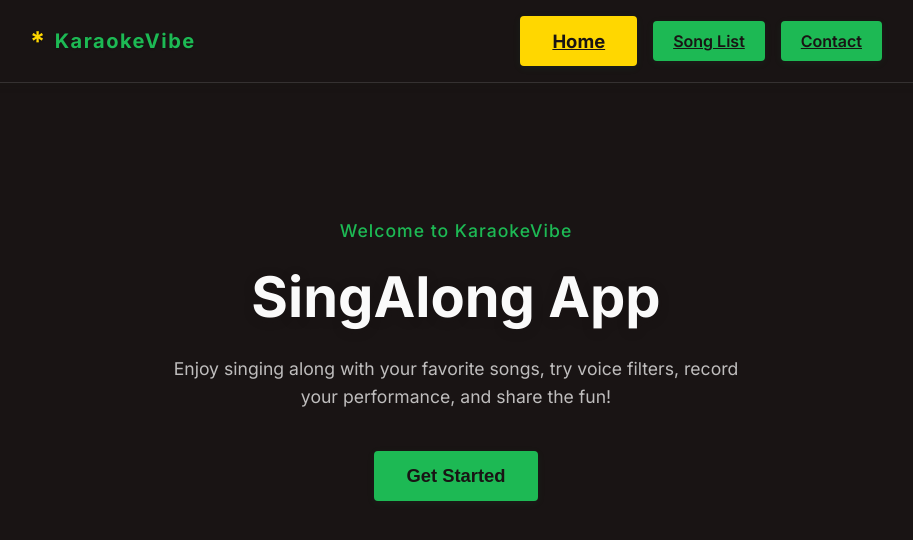
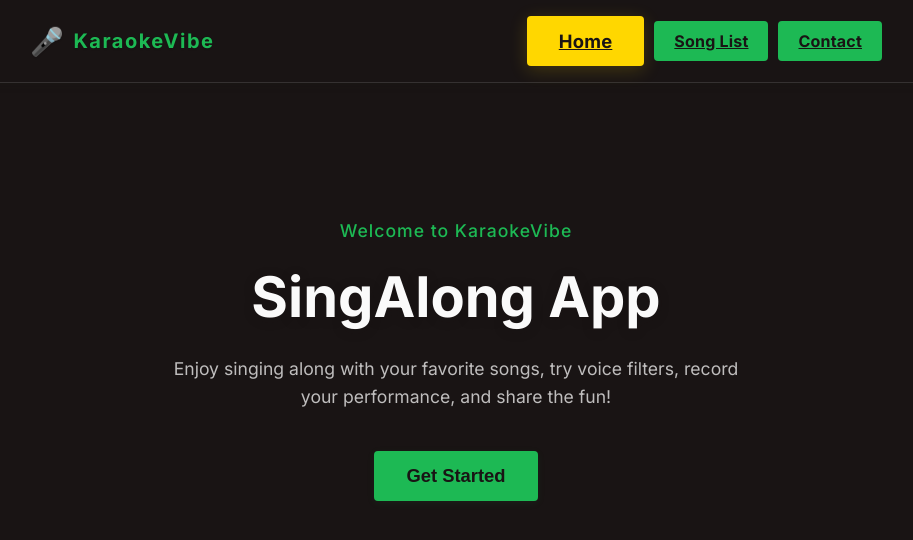
Before and after one commit to Workflow-Manager-admin/karaokevibe-32544-73be3bd8, a React (Create React App) app in the folder karaoke_app/: page / in a window 1280 px wide. Shown: the top 540 px of the page, without its empty margins (184-1097 px from the left). Built offline with nearby package versions, Linux system fonts and the light colour scheme; the HTML template or start-up script is replaced by a standard one.

Commit message:
Auto-commit: Changes as of 2025-06-06T07:00:01.437813+00:00

```diff
--- a/karaoke_app/src/App.js
+++ b/karaoke_app/src/App.js
@@ -38,60 +38,69 @@ function Contact() {
   );
 }
 
-// PUBLIC_INTERFACE
+/*
+ * PUBLIC_INTERFACE: Main Application Container
+ * Brand-colored, fixed, persistent navigation bar with links: Home, Song List, Contact.
+ * Follows KaraokeVibe color constants (see App.css) and responsive flex layout.
+ */
 function App() {
   return (
     <Router>
       <div className="app">
+        {/* Persistent Top Navigation Bar */}
         <nav className="navbar">
-          <div className="container">
-            <div style={{ display: 'flex', justifyContent: 'space-between', width: '100%' }}>
-              <div className="logo">
-                <span className="logo-symbol">*</span> KaraokeVibe
+          <div className="container" style={{ display: 'flex', alignItems: 'center', justifyContent: 'space-between' }}>
+            {/* Brand/Logo Area */}
+            <div className="logo" style={{ userSelect: 'none' }}>
+              <span className="logo-symbol" role="img" aria-label="music-note">🎤</span>
+              KaraokeVibe
             </div>
-              <div style={{ display: 'flex', gap: '16px', alignItems: 'center' }}>
+            {/* Navigation Links */}
+            <div style={{ display: 'flex', gap: 10, alignItems: 'center' }}>
               <NavLink
                 to="/"
-                  className={({ isActive }) =>
-                    'btn' + (isActive ? ' btn-large' : '')
-                  }
                 end
+                className={({ isActive }) => isActive ? "btn btn-large" : "btn"}
                 style={({ isActive }) => ({
                   background: isActive ? 'var(--accent)' : 'var(--primary)',
-                    color: isActive ? 'var(--secondary)' : '#191414'
+                  color: isActive ? 'var(--secondary)' : '#191414',
+                  fontWeight: 700,
+                  letterSpacing: '0.2px',
+                  border: 'none',
+                  boxShadow: isActive ? '0 4px 18px rgba(255,215,0,0.18)' : 'none'
                 })}
-                >
-                  Home
-                </NavLink>
+                aria-label="Home page"
+              >Home</NavLink>
               <NavLink
                 to="/songs"
-                  className={({ isActive }) =>
-                    'btn' + (isActive ? ' btn-large' : '')
-                  }
+                className={({ isActive }) => isActive ? "btn btn-large" : "btn"}
                 style={({ isActive }) => ({
                   background: isActive ? 'var(--accent)' : 'var(--primary)',
-                    color: isActive ? 'var(--secondary)' : '#191414'
+                  color: isActive ? 'var(--secondary)' : '#191414',
+                  fontWeight: 700,
+                  letterSpacing: '0.2px',
+                  border: 'none',
+                  boxShadow: isActive ? '0 4px 18px rgba(255,215,0,0.18)' : 'none'
                 })}
-                >
-                  Song List
-                </NavLink>
+                aria-label="Song list"
+              >Song List</NavLink>
               <NavLink
                 to="/contact"
-                  className={({ isActive }) =>
-                    'btn' + (isActive ? ' btn-large' : '')
-                  }
+                className={({ isActive }) => isActive ? "btn btn-large" : "btn"}
                 style={({ isActive }) => ({
                   background: isActive ? 'var(--accent)' : 'var(--primary)',
-                    color: isActive ? 'var(--secondary)' : '#191414'
+                  color: isActive ? 'var(--secondary)' : '#191414',
+                  fontWeight: 700,
+                  letterSpacing: '0.2px',
+                  border: 'none',
+                  boxShadow: isActive ? '0 4px 18px rgba(255,215,0,0.18)' : 'none'
                 })}
-                >
-                  Contact
-                </NavLink>
-              </div>
+                aria-label="Contact page"
+              >Contact</NavLink>
             </div>
           </div>
         </nav>
-
+        {/* Main Content */}
         <main>
           <div className="container" style={{ paddingTop: 100 }}>
             <Routes>
```
Also changed, not shown: 2 other files (tests, documents, lock files or other folders). Lines whose indentation alone changed are shown as unchanged.
